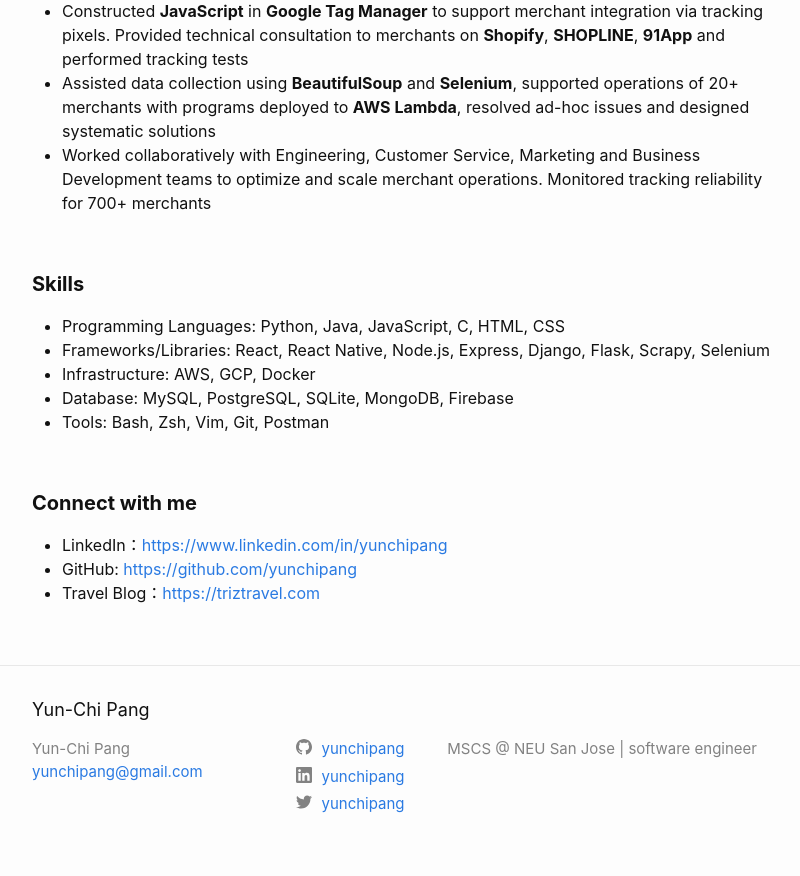
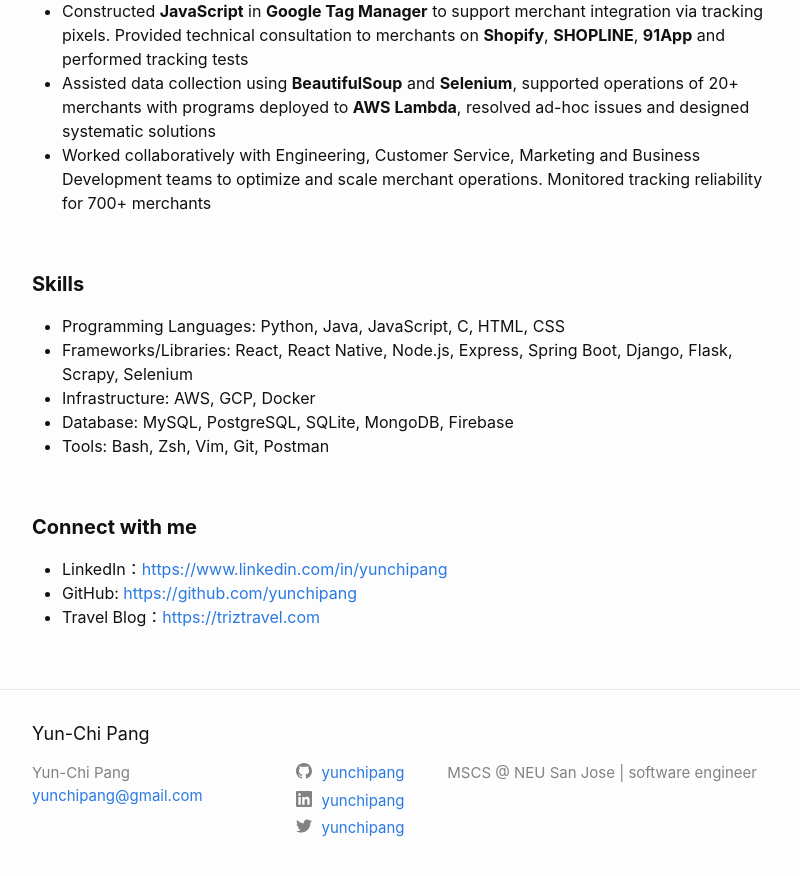
Before and after one commit to yunchipang/yunchipang.github.io, a Jekyll site: the page built from about.md, in a window 1280 px wide and 900 px high, scrolled down 1592 px. Shown: the top 876 px of the window, without its empty margins (238-1038 px from the left). Built offline with Jekyll 4.4.1, drawn with Linux system fonts in a browser that asks for light colours.

Commit message:
Update about, update resume, and update .gitignore

```diff
--- a/about.md
+++ b/about.md
@@ -41,7 +41,7 @@
 #### **Skills**
 
 - Programming Languages: Python, Java, JavaScript, C, HTML, CSS
-- Frameworks/Libraries: React, React Native, Node.js, Express, Django, Flask, Scrapy, Selenium
+- Frameworks/Libraries: React, React Native, Node.js, Express, Spring Boot, Django, Flask, Scrapy, Selenium
 - Infrastructure: AWS, GCP, Docker
 - Database: MySQL, PostgreSQL, SQLite, MongoDB, Firebase
 - Tools: Bash, Zsh, Vim, Git, Postman
--- a/resume/index.html
+++ b/resume/index.html
@@ -4,6 +4,6 @@
     <title>my resume</title>
   </head>
   <body>
-    <p>Download my resume <a href="yunchipang_cv_0614.pdf" download>here</a>.</p>
+    <p>Download my resume <a href="yunchipang_cv_0619.pdf" download>here</a>.</p>
   </body>
 </html>
```
Also changed, not shown: 8 other files.
